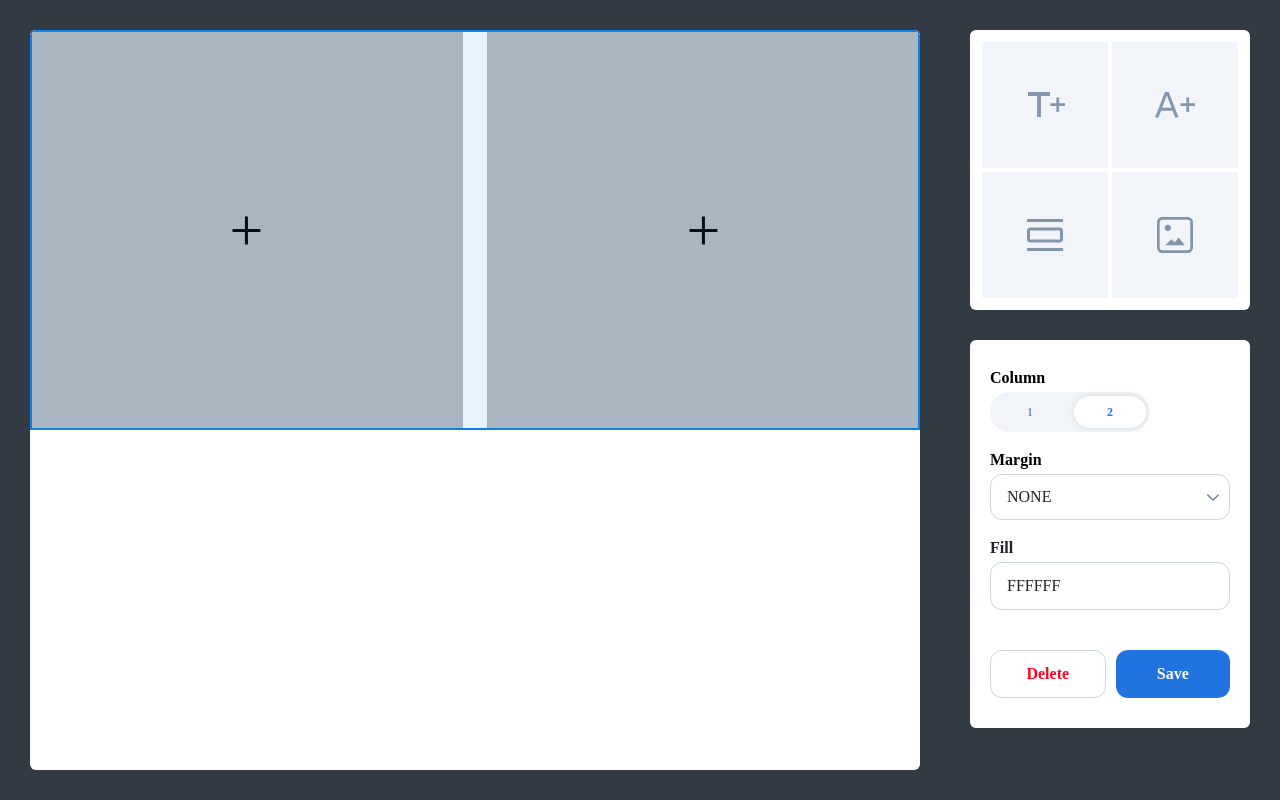
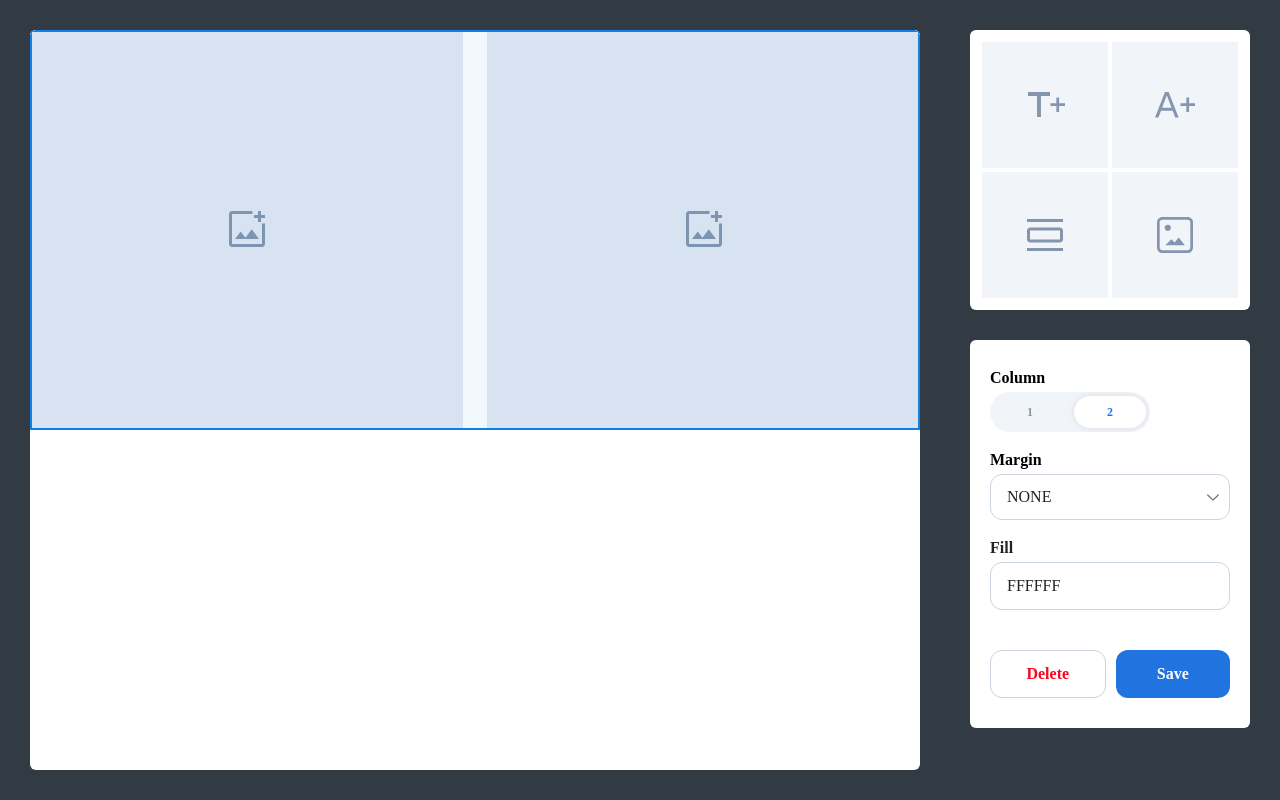
Before and after one commit to jo-duchan/portfolio-editor, a React (Create React App) app: page / in a window 1280 px wide. Both pictures are taken after a click on the button 1175 px from the left and 235 px from the top of the page. Built offline with nearby package versions, Linux system fonts and the light colour scheme; a web font is replaced by a local one.

Commit message:
img element 이벤트 버블링 수정

```diff
--- a/src/components/edit/ImageElement.tsx
+++ b/src/components/edit/ImageElement.tsx
@@ -1,7 +1,11 @@
 import React, { useEffect } from "react";
 import styled from "styled-components";
 
+// Components
+import IconSet from "components/ui/IconSet";
+
 // Style
+import ColorSystem from "styles/color-system";
 import { marginStylePC } from "styles/margin";
 
 // Type
@@ -48,7 +52,11 @@ function ImageElement({ data, onUpdateHandler }: Props) {
   }, [data.option.column]);
 
   return (
-    <Container fill={data.option.fill!} margin={data.option.margin!}>
+    <Container
+      fill={data.option.fill!}
+      margin={data.option.margin!}
+      onClickCapture={(e) => e.stopPropagation()}
+    >
       {[...Array(columnNumber)].map((x, i) => (
         <Content key={Math.random() * i} cloumn={columnNumber}>
           {data.content.image![i]?.preview ? (
@@ -56,7 +64,7 @@ function ImageElement({ data, onUpdateHandler }: Props) {
           ) : (
             <UploadButton>
               <label>
-                +
+                <IconSet type="ADD_IMG" />
                 <input
                   type="file"
                   accept="image/jpg, image/jpeg, image/png, image/webp"
@@ -81,6 +89,7 @@ const Container = styled.div<StyledContainer>`
   background: ${(props) => `#${props.fill}`};
   padding-inline: ${(props) => `${marginStylePC(props.margin)}`};
   box-sizing: border-box;
+  pointer-events: none;
 `;
 
 const Content = styled.div<StyledContent>`
@@ -98,11 +107,26 @@ const UploadButton = styled.div`
   justify-content: center;
   width: 100%;
   height: 400px;
-  background: #bbb;
+  background: ${ColorSystem.Neutral[200]};
 
   & label {
-    font-size: 60px;
+    pointer-events: all;
+    padding: 10px;
     cursor: pointer;
+  }
+
+  & label svg path {
+    fill: ${ColorSystem.Neutral[500]};
+    transition: 200ms ease-in-out;
+    transition-property: fill;
+  }
+
+  & label:hover svg path {
+    fill: ${ColorSystem.Primary[600]};
+  }
+
+  & label:active svg path {
+    fill: ${ColorSystem.Primary[700]};
   }
 
   & input {
--- a/src/components/edit/Viewer.tsx
+++ b/src/components/edit/Viewer.tsx
@@ -2,9 +2,6 @@ import React from "react";
 import styled from "styled-components";
 import useContentAction from "context/useContentAction";
 import useCurrentItem from "context/useCurrentItem";
-
-// Style
-import ColorSystem from "styles/color-system";
 
 // Components
 import TextElement from "components/edit/TextElement";
@@ -49,10 +46,7 @@ function Viewer({ data }: Props) {
     action.update(updateData, data.id);
   };
 
-  const setSelectItemHandler = (
-    e: React.MouseEvent<HTMLDivElement, MouseEvent>
-  ) => {
-    e.stopPropagation();
+  const setSelectItemHandler = () => {
     setCurrentItem(data);
   };
 
@@ -80,7 +74,7 @@ const Container = styled.div<StyledProps>`
     border: 2px solid rgb(15, 129, 230);
     box-sizing: border-box;
     opacity: ${(props) => (props.focus ? 1 : 0)};
-    background: rgba(15, 129, 230, 0.1);
+    background: rgba(15, 129, 230, 0.05);
     z-index: 999;
     pointer-events: none;
   }
--- a/src/components/ui/IconSet.tsx
+++ b/src/components/ui/IconSet.tsx
@@ -10,6 +10,7 @@ export type IconType =
   | "TEXT"
   | "IMG"
   | "GAP"
+  | "ADD_IMG"
   | undefined;
 
 interface Props {
@@ -138,6 +139,22 @@ function IconSet({ type }: Props) {
         </svg>
       );
     }
+    case "ADD_IMG": {
+      return (
+        <svg
+          width="48"
+          height="48"
+          viewBox="0 0 48 48"
+          fill="none"
+          xmlns="http://www.w3.org/2000/svg"
+        >
+          <path
+            d="M9 42C8.175 42 7.46875 41.7063 6.88125 41.1188C6.29375 40.5313 6 39.825 6 39V9C6 8.175 6.29375 7.46875 6.88125 6.88125C7.46875 6.29375 8.175 6 9 6H29.45V9H9V39H39V18.6H42V39C42 39.825 41.7063 40.5313 41.1188 41.1188C40.5313 41.7063 39.825 42 39 42H9ZM35 17.1V13.05H30.95V10.05H35V6H38V10.05H42.05V13.05H38V17.1H35ZM12 33.9H36L28.8 24.3L22.45 32.65L17.75 26.45L12 33.9Z"
+            fill="black"
+          />
+        </svg>
+      );
+    }
     default: {
       return <></>;
     }
```
